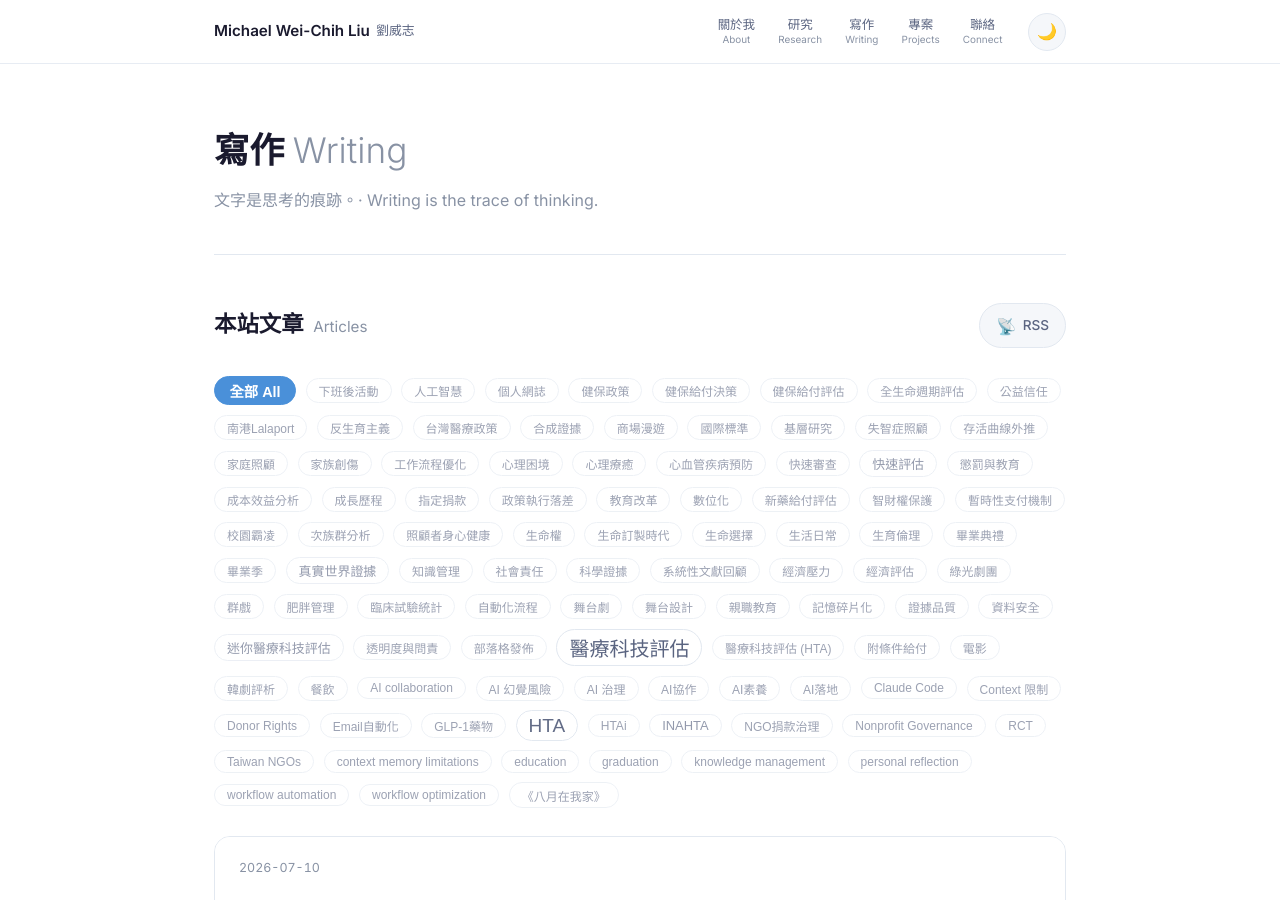
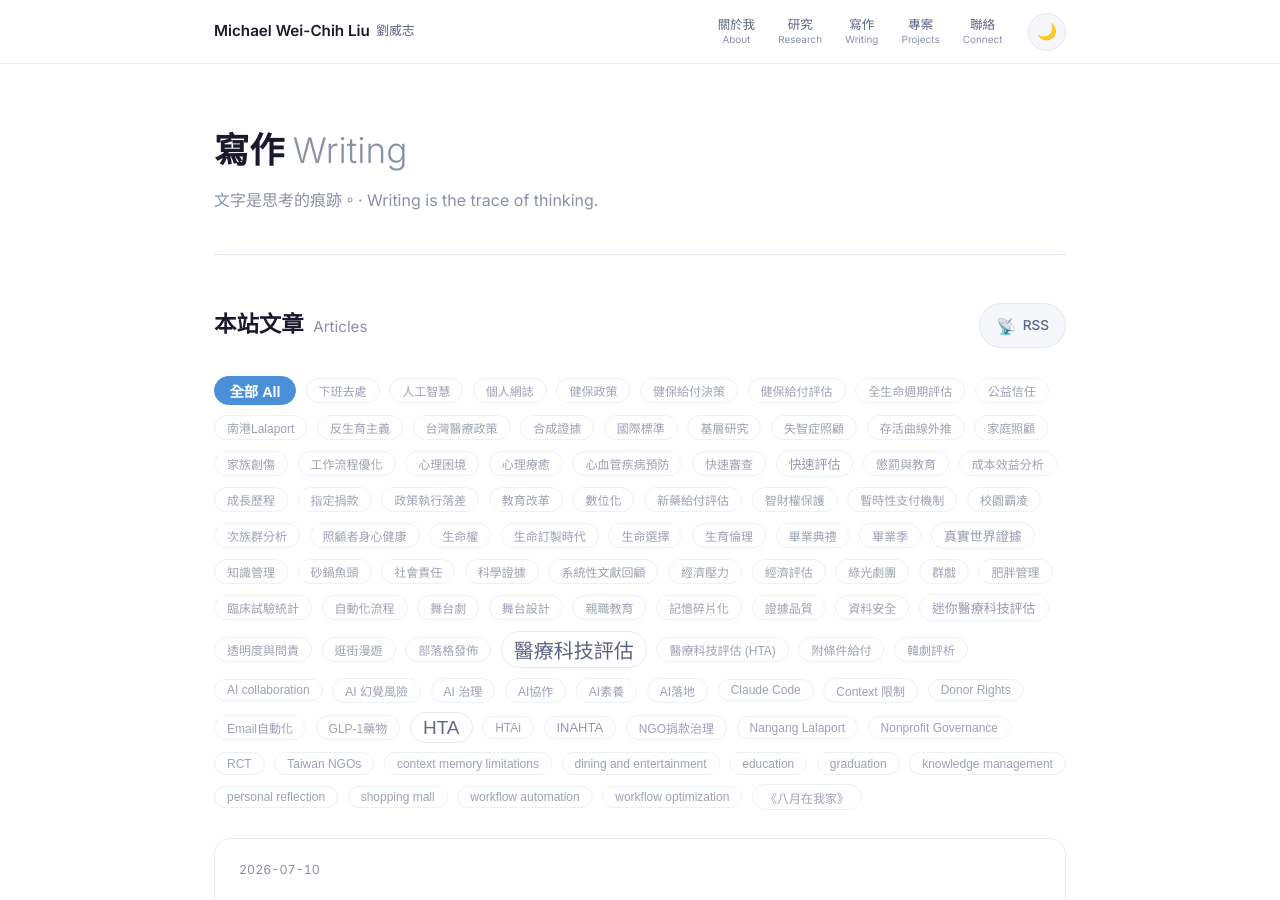
Before and after one commit to liuweichihtw-0624/liuweichihtw-0624.github.io, a Jekyll site: the page built from writing.html, in a window 1280 px wide and 900 px high. Built offline with Jekyll 4.4.1, drawn with Linux system fonts in a browser that asks for light colours.

Commit message:
retag: update tags for 2026-06-04-nangang-lalaport-after-work-hangout.md

```diff
--- a/_posts/2026-06-04-nangang-lalaport-after-work-hangout.md
+++ b/_posts/2026-06-04-nangang-lalaport-after-work-hangout.md
@@ -2,7 +2,7 @@
 layout: post
 title: "南港Lalaport 現在是我的下班後好去處 · Nangang Lalaport: My New After-Work Destination"
 date: 2026-06-04 11:00:58 +0800
-tags: ["南港Lalaport", "下班後活動", "餐飲", "電影", "商場漫遊", "生活日常"]
+tags: ["南港Lalaport", "砂鍋魚頭", "逛街漫遊", "下班去處", "Nangang Lalaport", "shopping mall", "dining and entertainment"]
 publish: true
 syndicate: []
 excerpt: "從為了林聰明砂鍋魚頭而去，到發現南港Lalaport成為下班後散步的舒適去處。"
```
